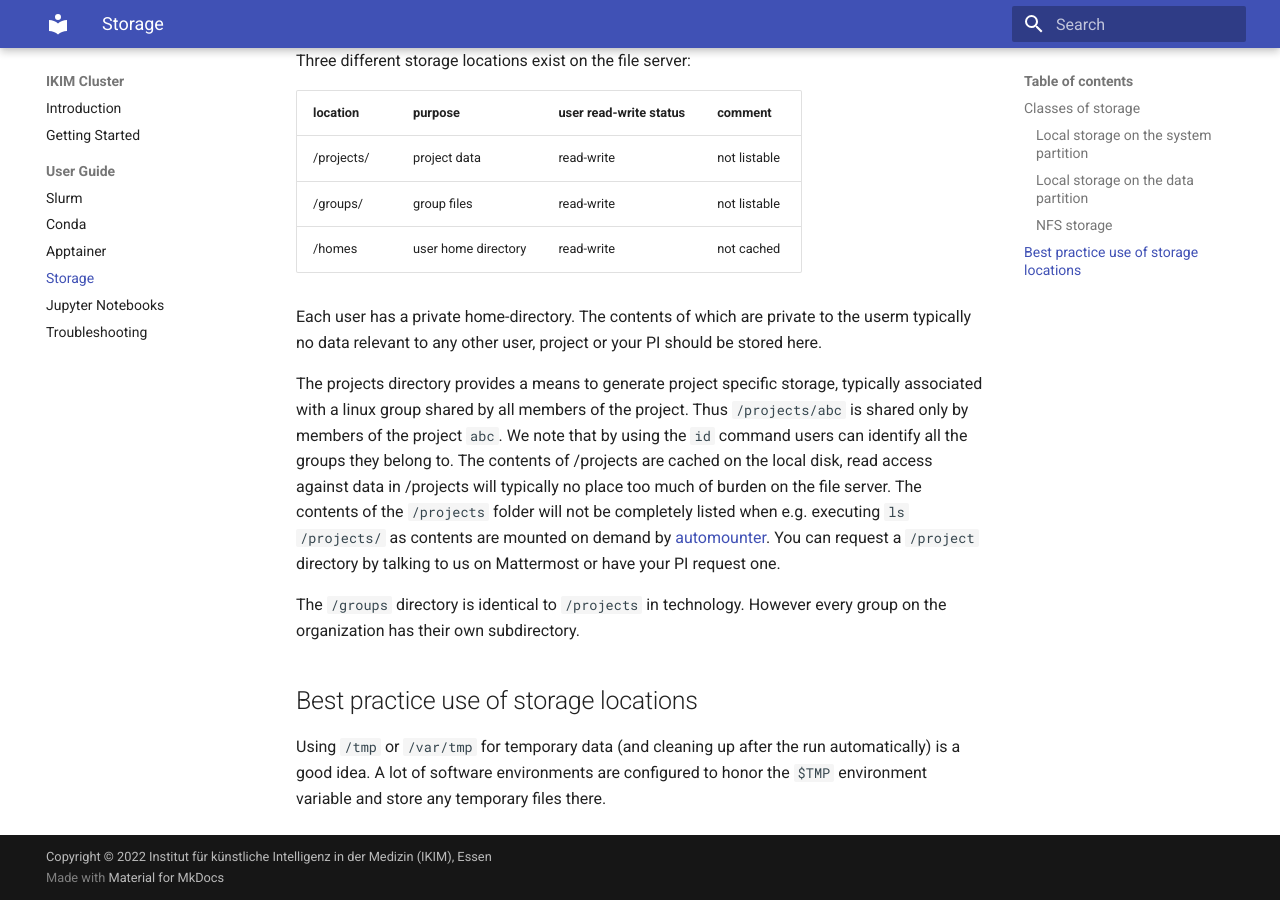
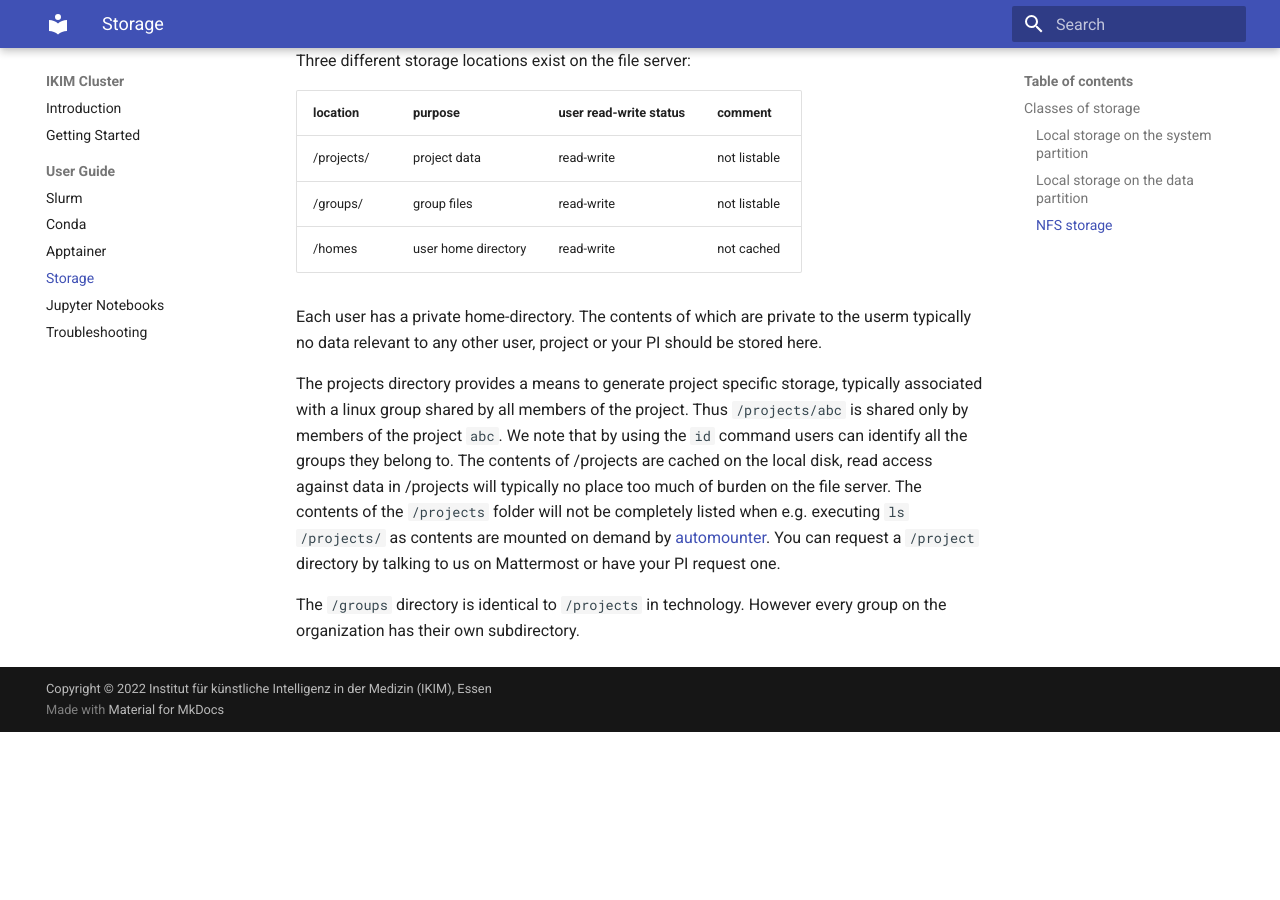
Before and after one commit to IKIM-Essen/ClusterDocs, an MkDocs documentation site: the page built from docs/storage.md, in a window 1280 px wide and 900 px high, scrolled down 1521 px. Built offline with MkDocs 1.6.1 and Material for MkDocs 9.7.7, drawn with Linux system fonts in a browser that asks for light colours; after the commit the page ends 2253 px from its top, so only the background shows below that.

Commit message:
Remove "best practice" storage section
It looks redundant and incomplete.

```diff
--- a/docs/storage.md
+++ b/docs/storage.md
@@ -47,7 +47,3 @@ Each user has a private home-directory. The contents of which are private to the
 The projects directory provides a means to generate project specific storage, typically associated with a linux group shared by all members of the project. Thus `/projects/abc` is shared only by members of the project `abc`. We note that by using the `id` command users can identify all the groups they belong to. The contents of /projects are cached on the local disk, read access against data in /projects will typically no place too much of burden on the file server. The contents of the `/projects` folder will not be completely listed when e.g. executing `ls /projects/` as contents are mounted on demand by [automounter](https://help.ubuntu.com/community/Autofs). You can request a `/project` directory by talking to us on Mattermost or have your PI request one.
 
 The `/groups` directory is identical to `/projects` in technology. However every group on the organization has their own subdirectory.
-
-## Best practice use of storage locations
-
-Using `/tmp` or `/var/tmp` for temporary data (and cleaning up after the run automatically) is a good idea. A lot of software environments are configured to honor the `$TMP` environment variable and store any temporary files there.
```
